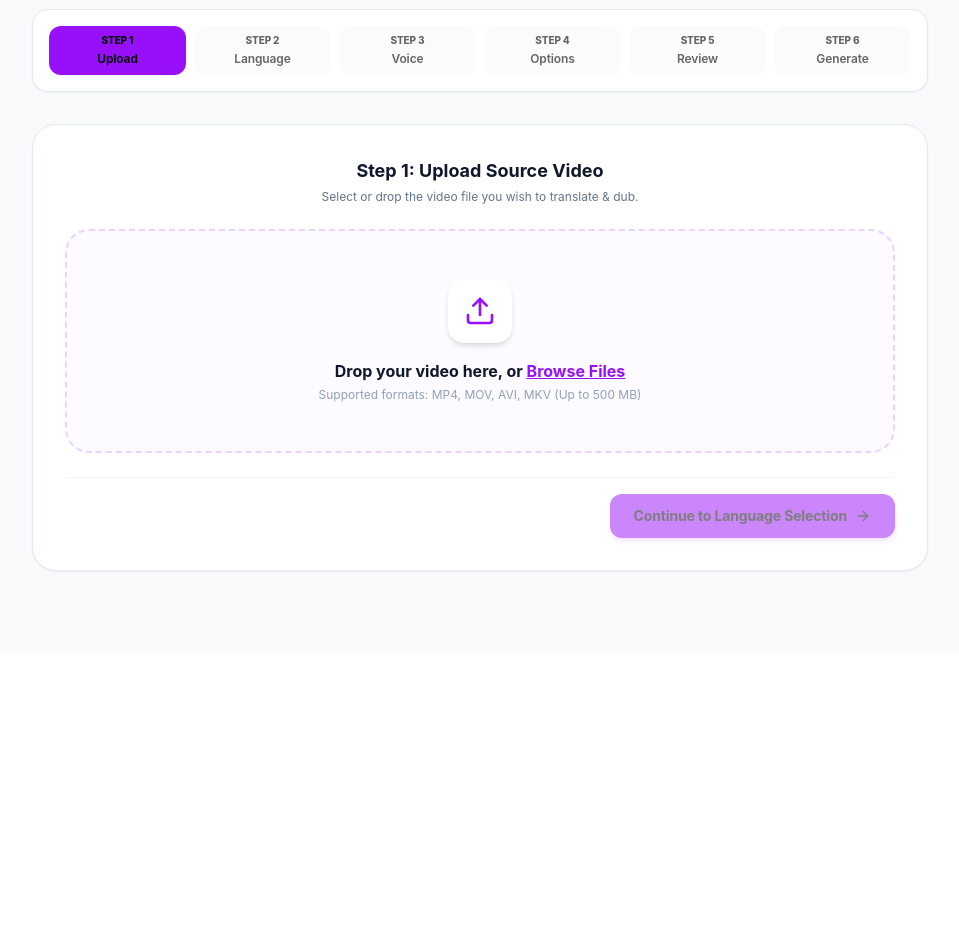
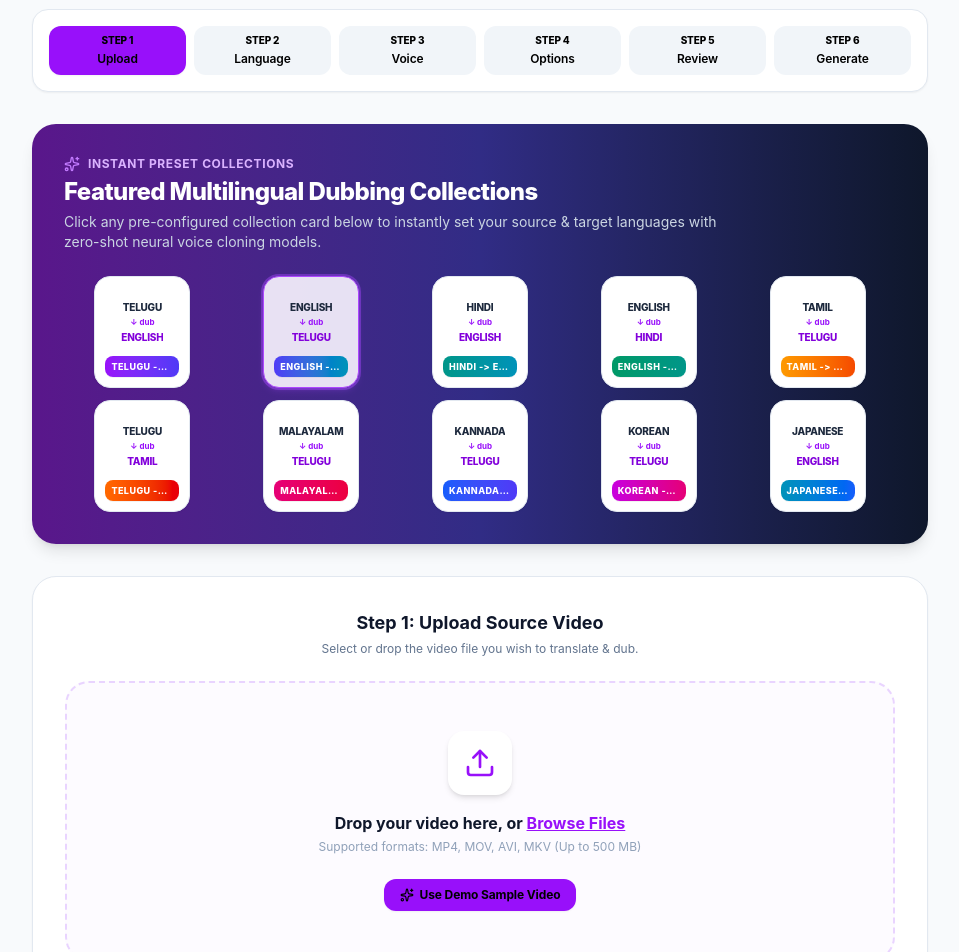
Before and after one commit to Nani-1837/ai_voice_clone, a Next.js app in the folder frontend/: page /create-dubbing in a window 1280 px wide. Shown: the part 180-1132 px from the top of the page, without its empty margins (160-1119 px from the left). Before the commit the page ends 831 px from the top, so only its background shows below. Built offline with nearby package versions, Linux system fonts and the light colour scheme.

Commit message:
Move FileCard collection banner prominently to top of /create-dubbing page with instant card click functionality

```diff
--- a/frontend/app/create-dubbing/page.tsx
+++ b/frontend/app/create-dubbing/page.tsx
@@ -167,20 +167,62 @@ export default function CreateDubbingPage() {
             ].map((s) => (
               <button
                 key={s.step}
-                onClick={() => s.step < currentStep && setCurrentStep(s.step)}
-                disabled={s.step > currentStep}
-                className={`py-2 px-1 rounded-xl transition-all flex flex-col items-center gap-1 ${
+                onClick={() => setCurrentStep(s.step)}
+                className={`py-2 px-1 rounded-xl transition-all flex flex-col items-center gap-1 cursor-pointer ${
                   currentStep === s.step
                     ? "bg-purple-600 text-white shadow-xs"
                     : currentStep > s.step
                     ? "bg-purple-50 text-purple-700 hover:bg-purple-100"
-                    : "bg-slate-50 text-slate-400 opacity-60"
+                    : "bg-slate-100 text-slate-600 hover:bg-slate-200"
                 }`}
               >
                 <span className="text-[10px] font-extrabold uppercase">Step {s.step}</span>
                 <span className="text-xs truncate font-semibold">{s.label}</span>
               </button>
             ))}
+          </div>
+        </div>
+
+        {/* Featured Multilingual Dubbing Collection Cards Section */}
+        <div className="bg-gradient-to-r from-purple-900 via-indigo-900 to-slate-900 rounded-3xl p-6 sm:p-8 text-white shadow-lg space-y-4">
+          <div>
+            <div className="flex items-center gap-2 text-purple-300 text-xs font-bold uppercase tracking-wider mb-1">
+              <Sparkles className="w-4 h-4 text-purple-400" />
+              <span>Instant Preset Collections</span>
+            </div>
+            <h2 className="text-xl sm:text-2xl font-extrabold tracking-tight text-white">
+              Featured Multilingual Dubbing Collections
+            </h2>
+            <p className="text-xs sm:text-sm text-slate-300 mt-1 max-w-2xl">
+              Click any pre-configured collection card below to instantly set your source & target languages with zero-shot neural voice cloning models.
+            </p>
+          </div>
+
+          <div className="grid grid-cols-2 sm:grid-cols-3 md:grid-cols-5 gap-3 pt-2">
+            {dubbingCollections.map((col) => {
+              const isActive = sourceLang === col.source && targetLang === col.target;
+              return (
+                <FileCard
+                  key={col.pair}
+                  formatFile={col.pair}
+                  active={isActive}
+                  onClick={() => {
+                    setSourceLang(col.source);
+                    setTargetLang(col.target);
+                    if (!file) {
+                      setFile({
+                        name: "Product_Demo_Presentation.mp4",
+                        size: "45.2 MB",
+                        duration: "04:12",
+                        url: "/cropped_circle_image.png",
+                      });
+                    }
+                    setCurrentStep(2);
+                  }}
+                  className="w-full flex justify-center hover:scale-105 transition-transform"
+                />
+              );
+            })}
           </div>
         </div>
 
@@ -209,6 +251,19 @@ export default function CreateDubbingPage() {
                 <div className="space-y-1">
                   <p className="text-base font-bold text-slate-900">Drop your video here, or <span className="text-purple-600 underline">Browse Files</span></p>
                   <p className="text-xs text-slate-400">Supported formats: MP4, MOV, AVI, MKV (Up to 500 MB)</p>
+                </div>
+                <div className="pt-2">
+                  <button
+                    type="button"
+                    onClick={(e) => {
+                      e.stopPropagation();
+                      handleBrowse();
+                    }}
+                    className="inline-flex items-center gap-1.5 px-4 py-2 bg-purple-600 hover:bg-purple-700 text-white text-xs font-bold rounded-xl shadow-xs transition-all"
+                  >
+                    <Sparkles className="w-3.5 h-3.5" />
+                    <span>Use Demo Sample Video</span>
+                  </button>
                 </div>
               </div>
             ) : (
```
